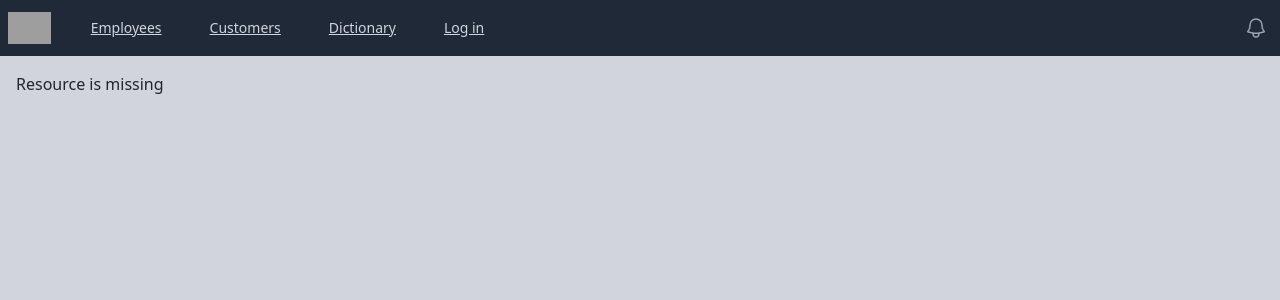
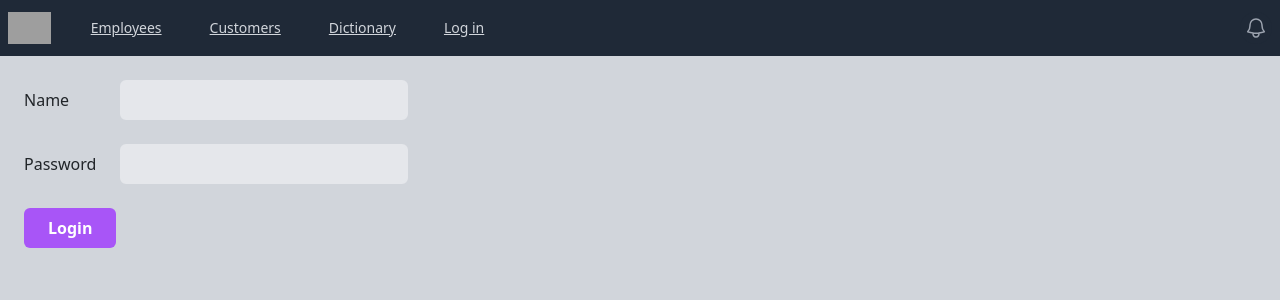
Before and after one commit to ElijahXue/frontend, a React (Create React App) app: page /login in a window 1280 px wide. Shown: the top 300 px of the page. Built offline with nearby package versions, Linux system fonts and the light colour scheme; grey boxes are pictures that could not be loaded.

Commit message:
Add authorization

```diff
--- a/src/App.js
+++ b/src/App.js
@@ -7,6 +7,7 @@
 import Dictionary from './pages/Dictionary';
 import Customer from './pages/Customer';
 import Definition from './pages/definition';
+import Login from './pages/Login';
 
 function App() {
 
@@ -23,6 +24,7 @@
             {/* <Route path='/definition' element = {<Definition/>}/> */}
             <Route path='/dictionary/:search' element = {<Definition/>}/>
             <Route path='/404' element = {<NotFound/>}/>
+            <Route path='/login' element = {<Login/>}/>
             <Route path='*' element = {<NotFound/>}/>
           </Routes>
         </Header>
--- a/src/pages/Customer.js
+++ b/src/pages/Customer.js
@@ -31,11 +31,19 @@
     useEffect(() => {
         // console.log("useEffect")
         const url = baseURL + 'api/customers/' + id
-        fetch(url)
+        fetch(url,{
+            headers:{
+                'Content-Type': 'application/json',
+        Authorization: 'Bearer ' + localStorage.getItem('access')
+            }
+        })
             .then((response) => {
                 if (response.status === 404) {
                     navigate('/404');
                     setNotfound(true);
+                } else if (response.status === 401) {
+                    navigate('/login');
+                    // setNotfound(true);
                 }
                 if (!response.ok) {
                     throw new Error(' something went wrong')
--- a/src/pages/Customers.js
+++ b/src/pages/Customers.js
@@ -2,16 +2,27 @@
 import { Link, json } from "react-router-dom";
 import { baseURL } from "../shared";
 import AddCustomer from "../components/AddCustomer";
+import { useNavigate } from 'react-router-dom';
 export default function Customers() {
   const [customers, setCustomers] = useState();
   const [show, setShow] = useState(false);
+  const navigate = useNavigate();
   function toggleShow() {
     setShow(!show)
   }
   useEffect(() => {
     console.log('fetching..')
-    fetch(baseURL + "api/customers/")
+    const url = baseURL + "api/customers/";
+    fetch(url, {
+      headers: {
+        'Content-Type': 'application/json',
+        Authorization: 'Bearer ' + localStorage.getItem('access')
+      }
+    })
       .then((response) => {
+        if (response.status === 401) {
+          navigate('/login')
+        }
         if (!response.ok) {
           throw new Error('Something went wrong');
         }
@@ -43,7 +54,7 @@
     }
     ).then((data) => {
       // hide the modal?
-      setCustomers([...customers,data.customer]);
+      setCustomers([...customers, data.customer]);
 
       toggleShow();
     }).catch((e) => {
--- /dev/null
+++ b/src/pages/Login.js
@@ -0,0 +1,71 @@
+import { useEffect, useState } from "react";
+import { baseURL } from "../shared";
+export default function Login() {
+    const [username, setUsername] = useState();
+    const [password, setPassword] = useState();
+
+    function login(e) {
+        e.preventDefault();
+        const url = baseURL + 'api/token/';
+        fetch(url, {
+            method: 'POST',
+            headers: {
+                'Content-Type': 'application/json'
+            },
+            body: JSON.stringify({
+                username: username,
+                password: password
+            })
+        }).then((response) => {
+            return response.json();
+        }).then((data) => {
+            localStorage.setItem('token',data);
+            localStorage.setItem('refresh',data.refresh);
+            localStorage.setItem('access',data.access);
+            console.log(localStorage);
+        })
+    }
+    return (
+        <form className="m-2 w-full max-w-sm"
+            id='customer'
+            onSubmit={login}>
+            <div className="md:flex md:items-center mb-6">
+                <div className="md:w-1/4">
+                    <label htmlFor='name'>Name</label>
+                </div>
+                <div className="md:w-3/4">
+                    <input
+                        className="bg-gray-200 appearance-none border-2 border-gray-200 rounded w-full py-2 px-4 text-gray-700 leading-tight focus:outline-none focus:bg-white focus:border-purple-500"
+                        id="name"
+                        type='text'
+                        value={username}
+                        onChange={(e) => {
+                            setUsername(e.target.value);
+
+
+                        }}
+                    />
+                </div>
+            </div>
+
+            <div className="md:flex md:items-center mb-6">
+                <div className="md:w-1/4">
+                    <label htmlFor="password"> Password </label>
+                </div>
+                <div className="md:w-3/4">
+                    <input
+                        id="password"
+                        className="bg-gray-200 appearance-none border-2 border-gray-200 rounded w-full py-2 px-4 text-gray-700 leading-tight focus:outline-none focus:bg-white focus:border-purple-500"
+                        type='text'
+                        value={password}
+                        onChange={(e) => {
+                            setPassword(e.target.value);
+
+                        }}
+                    />
+                </div>
+            </div>
+            <button className="bg-purple-500 mr-2 hover:bg-purple-400 focus:outline-none text-white font-bold py-2 px-4 w-auto rounded "> Login  </button>
+        </form >
+    )
+}
```
Lines whose indentation alone changed are shown as unchanged.
